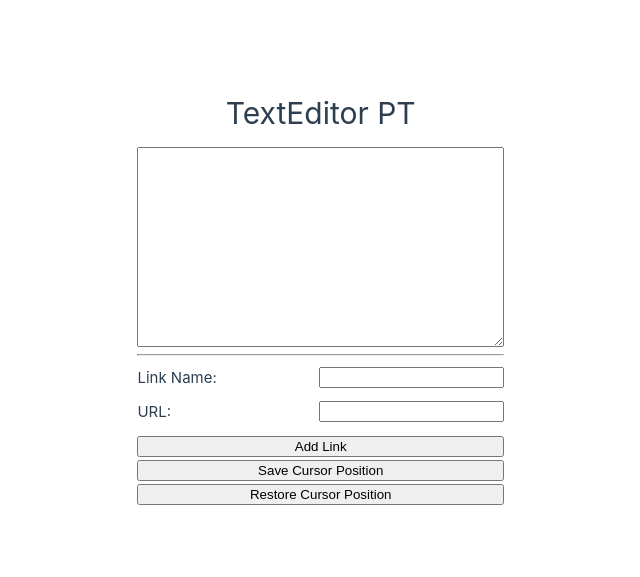
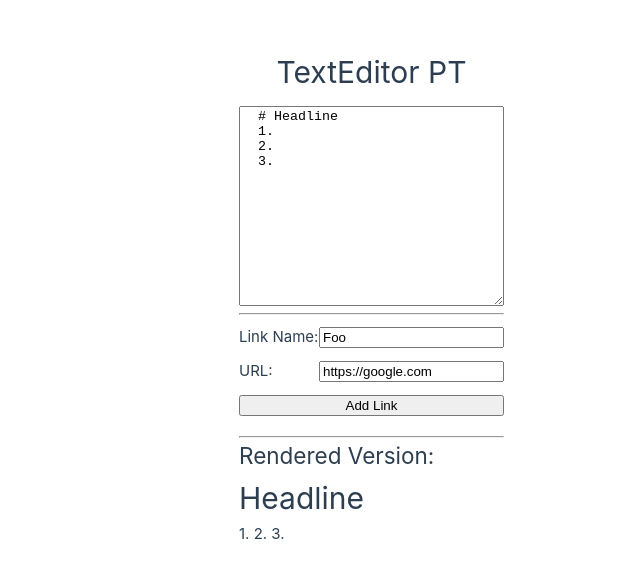
Before and after one commit to robinburrer/text-editor, a Vue app: page / in a window 1280 px wide. Shown: the part 103-680 px from the top of the page, without its empty margins (136-776 px from the left). Built offline with nearby package versions, Linux system fonts and the light colour scheme.

Commit message:
markdown wokring

```diff
--- a/package.json
+++ b/package.json
@@ -12,6 +12,7 @@
     "format": "prettier --write src/"
   },
   "dependencies": {
+    "marked": "^11.1.1",
     "vue": "^3.3.4"
   },
   "devDependencies": {
--- a/src/components/LinkInput.vue
+++ b/src/components/LinkInput.vue
@@ -1,13 +1,14 @@
 <script setup lang="ts">
 import { ref } from 'vue'
 interface Props {
-  title: string
+  title: string;
+  defaultValue: string;
 }
 
 const props = defineProps<Props>();
 const emit = defineEmits(['blur'])
 
-const textValue = ref('');
+const textValue = ref(props.defaultValue);
 
 
 const blurHandler = () => {
@@ -21,7 +22,7 @@ const blurHandler = () => {
 <template>
   <div class="link-area">
     <label>{{ title }}</label>
-    <input type="text" @blur="blurHandler" v-model="textValue"/>
+    <input type="text" @blur="blurHandler" v-model="textValue" />
   </div>
 </template>
 
--- a/src/components/Text-Editor.vue
+++ b/src/components/Text-Editor.vue
@@ -1,14 +1,17 @@
 <script setup lang="ts">
-import { ref } from 'vue';
+import { marked } from 'marked';
+
+import { ref, onMounted } from 'vue';
 import LinkInput from './LinkInput.vue';
 
 // init stuff
 const savedCursorPosition = { start: 0, end: 0 };
-const textarea = ref();
+const textarea = ref<HTMLTextAreaElement>();
+const outputArea= ref<HTMLDivElement> ();
 
 const linkObj = ref( {
-  title: '',
-  url: '',
+  title: 'Foo',
+  url: 'https://google.com',
 });
 
 /**
@@ -17,7 +20,8 @@ const linkObj = ref( {
 const addLink = () => {
   console.log(linkObj.value)
   const markdownLink = createMarkdownLink(linkObj.value.title, linkObj.value.url)
-  insertTextAtCursor(markdownLink)
+  insertTextAtCursor(markdownLink);
+  updateOutput()
 }
 
 /**
@@ -25,21 +29,41 @@ const addLink = () => {
  * @param text
  */
 function insertTextAtCursor(text: string) {
+  if (textarea.value) {
+    var cursorPos = textarea.value?.selectionStart;
+    var textBefore = textarea.value?.value.substring(0, cursorPos);
+    var textAfter = textarea.value?.value.substring(cursorPos);
 
-    var cursorPos = textarea.value.selectionStart;
-    var textBefore = textarea.value.value.substring(0, cursorPos);
-    var textAfter = textarea.value.value.substring(cursorPos);
       textarea.value.value = textBefore + text + textAfter;
+      textarea.value?.setSelectionRange(cursorPos + text.length, cursorPos + text.length);
+
+      textarea.value?.focus();
+    }
+
 
     // Move the cursor position after the inserted text
-    textarea.value.setSelectionRange(cursorPos + text.length, cursorPos + text.length);
 
-    textarea.value.focus();
   }
 
   const createMarkdownLink  = (title: string, url: string) => {
     return `[${title}](${url})`;
   }
+
+  const convertMarkdownToHtml = (md: string) => {
+
+   return marked(md)
+  }
+
+  const updateOutput = () => {
+    if (outputArea.value && textarea.value) {
+      console.log('md',textarea.value.value)
+      console.log( convertMarkdownToHtml(textarea.value.value))
+      outputArea.value.innerHTML =  convertMarkdownToHtml(textarea.value.value) as string;
+    }
+
+  }
+
+  onMounted(updateOutput);
 
 
 
@@ -47,18 +71,20 @@ function insertTextAtCursor(text: string) {
 
 
 function saveCursorPosition() {
+  if (!textarea.value)  return;
+
   savedCursorPosition.start = textarea.value.selectionStart;
   savedCursorPosition.end = textarea.value.selectionEnd;
 
   console.log("Cursor position saved:", savedCursorPosition);
 }
 
-  function restoreCursorPosition() {
-    textarea.value.focus();
-    textarea.value.setSelectionRange(savedCursorPosition.start, savedCursorPosition.end);
+  // function restoreCursorPosition() {
+  //   textarea.value.focus();
+  //   textarea.value.setSelectionRange(savedCursorPosition.start, savedCursorPosition.end);
 
-    console.log("Cursor position restored to:", savedCursorPosition);
-  }
+  //   console.log("Cursor position restored to:", savedCursorPosition);
+  // }
 </script>
 
 <template>
@@ -67,23 +93,34 @@ function saveCursorPosition() {
 
     <h1>TextEditor PT</h1>
 
-  <textarea ref="textarea"> </textarea>
+    <textarea ref="textarea" @blur="saveCursorPosition">
+  # Headline
+  1.
+  2.
+  3.
+  </textarea>
     <hr>
     <div class="link-area">
-    <LinkInput title="Link Name:" @blur="(event) => linkObj.title = event" />
-    <LinkInput title="URL:" @blur="(event) => linkObj.url = event"/>
+      <LinkInput title="Link Name:" @blur="(event) => linkObj.title = event" :defaultValue="linkObj.title" />
+      <LinkInput title="URL:" @blur="(event) => linkObj.url = event" :defaultValue="linkObj.url" />
     </div>
 
     <button @click="addLink">Add Link</button>
 
-    <button @click="saveCursorPosition">Save Cursor Position</button>
-  <button @click="restoreCursorPosition">Restore Cursor Position</button>
+    <!-- <button @click="saveCursorPosition">Save Cursor Position</button> -->
+    <!-- <button @click="restoreCursorPosition">Restore Cursor Position</button> -->
+
+
+    <hr>
+
+    <h2>Rendered Version:</h2>
+
+    <div ref="outputArea"></div>
 
   </div>
 </template>
 
 <style scoped>
-
 h1 {
   margin-bottom: 10px;
   width: 100%;
@@ -93,6 +130,7 @@ function saveCursorPosition() {
 
 button {
   width: 100%;
+  margin-bottom: 20px;
 }
 
 
@@ -100,6 +138,4 @@ function saveCursorPosition() {
   width: 100%;
   height: 200pX;
 }
-
-
 </style>
```
Also changed, not shown: 1 other file (tests, documents, lock files or other folders). Lines whose indentation alone changed are shown as unchanged.
